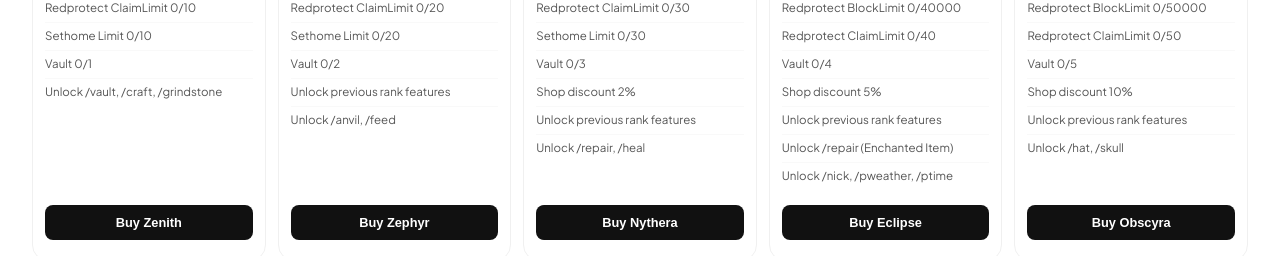
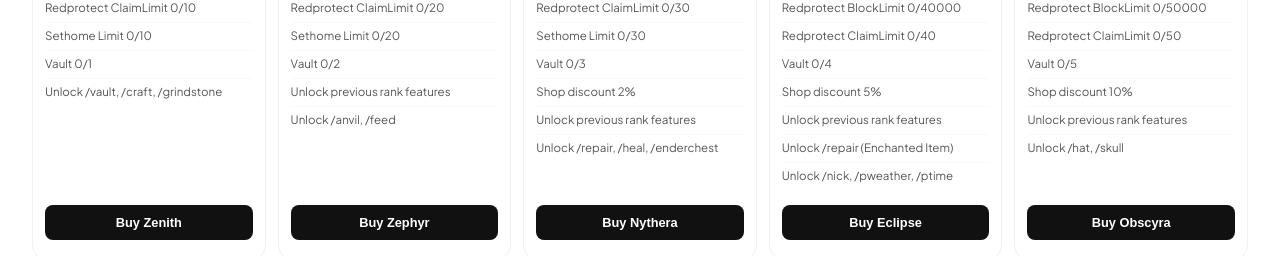
Before and after one commit to allzxxopemula/nuseamc, a React (Vite) app: page / in a window 1280 px wide. Shown: the part 4540-4796 px from the top of the page. Built offline with nearby package versions, Linux system fonts and the light colour scheme; no server answers.

Commit message:
updfiturrank

```diff
--- a/src/sections/Ranks.jsx
+++ b/src/sections/Ranks.jsx
@@ -53,7 +53,7 @@ const rankData = [
       "Vault 0/3",
       "Shop discount 2%",
       "Unlock previous rank features",
-      "Unlock /repair, /heal"
+      "Unlock /repair, /heal, /enderchest"
     ]
   },
   {
```
